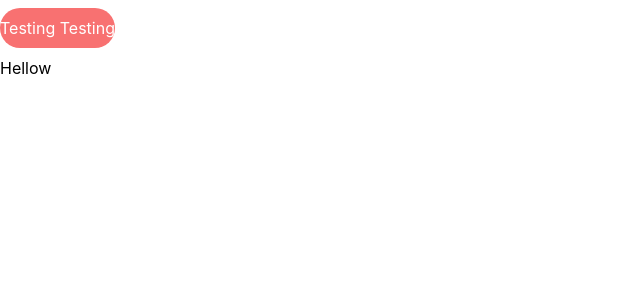
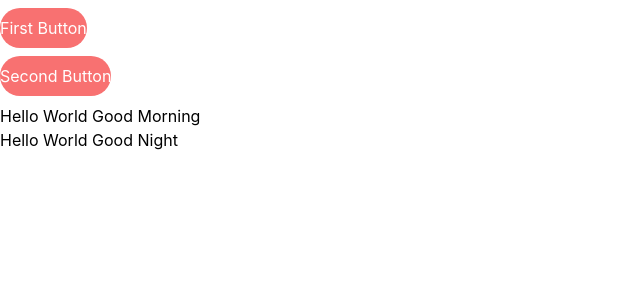
Before and after one commit to pritesh899/react-app, a React (Create React App) app: page / in a window 1280 px wide. Shown: the top 300 px of the page, without its empty margins (0-640 px from the left). Built offline with nearby package versions, Linux system fonts and the light colour scheme.

Commit message:
7. Send custom data to the components using read-only props

```diff
--- a/src/App.js
+++ b/src/App.js
@@ -5,8 +5,10 @@ import HelloWorld from './components/Button/HelloWorld/HelloWorld';
 function App() {
   return (
     <div className='container mx-auto'>
-      <Button />
-      <HelloWorld />
+      <Button name='First Button'/>
+      <Button name='Second Button'/>
+      <HelloWorld text='Hello World Good Morning'/>
+      <HelloWorld text='Hello World Good Night'/>
     </div>
   );
 }
--- a/src/components/Button/Button.js
+++ b/src/components/Button/Button.js
@@ -1,7 +1,7 @@
-function Button() {
+const Button = (props) => {
     return (
         <div className='my-2'>
-            <button className='bg-red-400 hover:bg-red-900 text-white py-2 rounded-full'>Testing Testing</button>
+            <button className='bg-red-400 hover:bg-red-900 text-white py-2 rounded-full'>{props.name}</button>
         </div>
     )
 }
--- a/src/components/Button/HelloWorld/HelloWorld.js
+++ b/src/components/Button/HelloWorld/HelloWorld.js
@@ -4,7 +4,7 @@ class HelloWorld extends Component {
     render() {
         return (
         <div>
-            <div>Hellow</div>
+            <div>{this.props.text}</div>
         </div>
         )
     }
```
